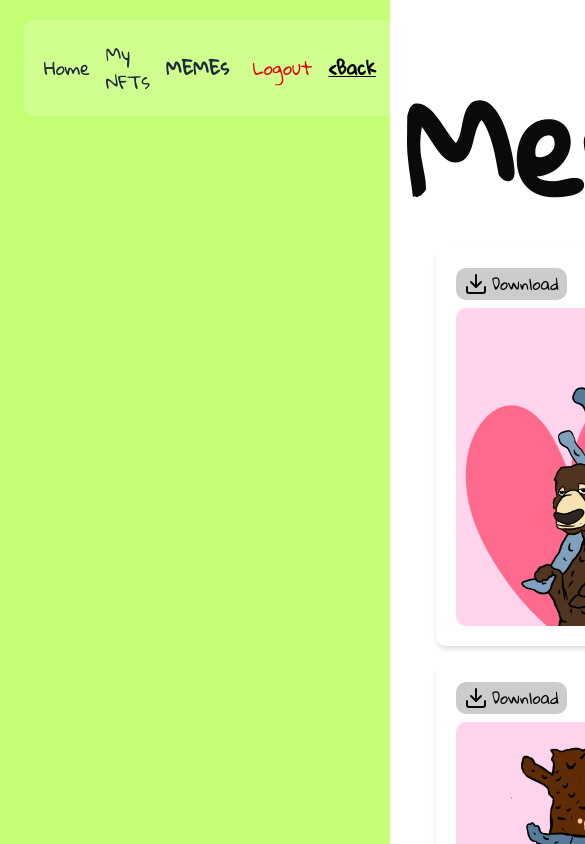
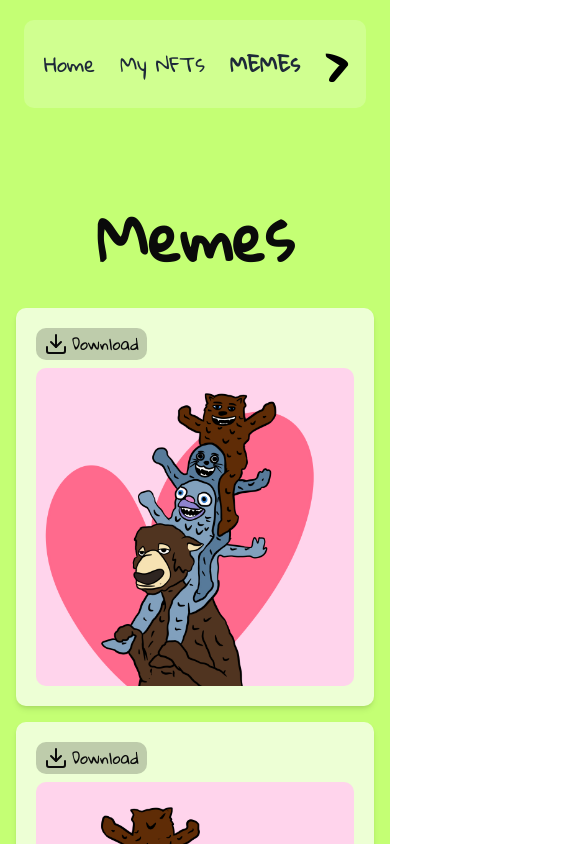
Before and after one commit to bagasadityap/nft-frontend, a Next.js app: page /hall-of-beary/memes in a window 390 px wide. Shown: the top 844 px of the page, 585 px wide, since content can reach past the window. Built offline with nearby package versions, Linux system fonts and the light colour scheme; a web font is replaced by a local one.

Commit message:
fix: login wallet

```diff
--- a/components/login-with-xaman.tsx
+++ b/components/login-with-xaman.tsx
@@ -99,14 +99,14 @@ export default function LoginWithXaman() {
     }, 3000)
   }
 
-  useEffect(() => {
+  if (typeof window !== 'undefined' && isMobile()) {
     if (!isMobile()) return
     const storedUuid = localStorage.getItem('xumm-uuid')
     if (storedUuid) {
       poll(storedUuid)
       localStorage.removeItem('xumm-uuid')
     }
-  }, [])
+  }
 
   return (
     <div className="min-h-screen bg-[#C4FF74] flex items-center justify-center px-4">
--- a/components/sidebar.tsx
+++ b/components/sidebar.tsx
@@ -25,7 +25,7 @@ export default function Sidebar({ bg = "" }) {
         <div className="font-gloria w-full md:w-64 md:h-150 flex md:flex-col justify-between px-6 py-5 md:py-20 top-0 left-0">
             <div className={`bg-white/20 text-black p-5 rounded-lg ${bg} w-full md:w-auto`}>
                 <div className="md:hidden flex flex-row items-center justify-between gap-4">
-                    <nav className="flex flex-row gap-4 text-lg items-center">
+                    <nav className="w-full flex flex-row items-between justify-between gap-4 text-xl items-center">
                         {navigation.map((item) => (
                             <Link
                                 key={item.name}
@@ -39,10 +39,18 @@ export default function Sidebar({ bg = "" }) {
                                 {item.name}
                             </Link>
                         ))}
-                        <button onClick={handleLogout} className="ms-2 text-red-600 transition-all hover:scale-110 duration-200">Logout</button>
-                        <Link href="/" className="font-gloria underline font-semibold text-black hover:text-gray-800 text-lg hover:scale-105 rounded-lg transition">
-                            {'<'}Back
-                        </Link>
+                        <details className="group select-none">
+                            <summary className="flex justify-between items-center cursor-pointer text-2xl font-bold">
+                                <span className="transition-transform group-open:rotate-90 font-bold text-5xl">{'>'}</span>
+                            </summary>
+                            <hr className="my-1 border-t-1 border-gray-600" />
+                            <div className="font-gloria text-gray-600 text-xl flex flex-col items-end justify-center gap-3">
+                                <button onClick={handleLogout} className="ms-2 text-red-600 transition-all hover:scale-110 duration-200">Logout</button>
+                                <Link href="/" className="font-gloria underline font-semibold text-black hover:text-gray-800 hover:scale-105 rounded-lg transition">
+                                    {'<'}Back
+                                </Link>
+                            </div>
+                        </details>
                     </nav>
                 </div>
 
--- a/src/app/faq/page.tsx
+++ b/src/app/faq/page.tsx
@@ -2,17 +2,8 @@
 
 import Navbar from "../../../components/navbar-public"
 import Footer from "../../../components/footer"
-import Slider from "../../../components/slider"
-import Image from "next/image"
 
-export default function Main() {
-    const images = [
-    "/assets/beary/IMG_5248.PNG",
-    "/assets/beary/IMG_5249.PNG",
-    "/assets/beary/IMG_5250.PNG",
-    "/assets/beary/IMG_5251.PNG",
-  ];
-
+export default function FAQ() {
     return (
         <div
             className="min-h-screen"
--- a/src/app/hall-of-beary/memes/page.tsx
+++ b/src/app/hall-of-beary/memes/page.tsx
@@ -20,14 +20,14 @@ export default function Memes() {
   ]
 
   return (
-    <div className="flex md:flex-row min-h-screen bg-[#C4FF74]">
+    <div className="flex flex-col md:flex-row min-h-screen bg-[#C4FF74]">
       <div>
         <Sidebar />
       </div>
       <div className="font-gloria w-full flex flex-col items-center py-20 px-4">
-        <h1 className="text-9xl font-bold text-center mb-10">Memes</h1>
+        <h1 className="text-6xl md:text-8xl lg:text-9xl font-bold text-center mb-10">Memes</h1>
         {/* <button className="p-3 bg-black text-white my-3 rounded-lg text-xl">
-          Upload Meme
+          Upload Meme1
         </button> */}
         <div className="columns-1 sm:columns-2 md:columns-3 gap-4 space-y-4">
           {images.map((image, index) => (
--- a/src/app/hidden-gems/page.tsx
+++ b/src/app/hidden-gems/page.tsx
@@ -39,7 +39,7 @@ export default function HiddenGems() {
       </div>
       <div className="font-gloria w-full flex flex-col items-center py-20 px-4">
         <h1 className="text-8xl font-bold text-yellow-500 text-center mb-10">Hidden Gems</h1>
-        <div className="w-xl flex flex-col items-center justify-center overflow-hidden">
+        <div className="w-xs md:w-xl flex flex-col items-center justify-center overflow-hidden">
           <div className="flex transition-transform duration-700 ease-in-out" style={{ transform: `translateX(-${currentIndex * 100}%)` }}>
                 {images.map((image, index) => (
                 <div key={index} className="min-w-full p-5 bg-yellow-500/50">
@@ -54,8 +54,8 @@ export default function HiddenGems() {
         </div>
 
         <div className="flex flex-col items-center text-yellow-900 p-10">
-            <p className="w-3xl text-center text-2xl font-bold">Phaser Beary celebrates imperfection. This isn’t a broken NFT—it’s an honest one.</p>
-            <p className="w-3xl text-2xl text-justify">
+            <p className="w-sm md:w-3xl text-center text-2xl font-bold">Phaser Beary celebrates imperfection. This isn’t a broken NFT—it’s an honest one.</p>
+            <p className="w-sm md:w-3xl text-2xl text-justify">
                 <br /><br />
                 While everyone else is busy fixing things, we let ours live just the way they are.
                 Because in laziness, there&apos;s honesty. In mistakes, there&apos;s character.
```
